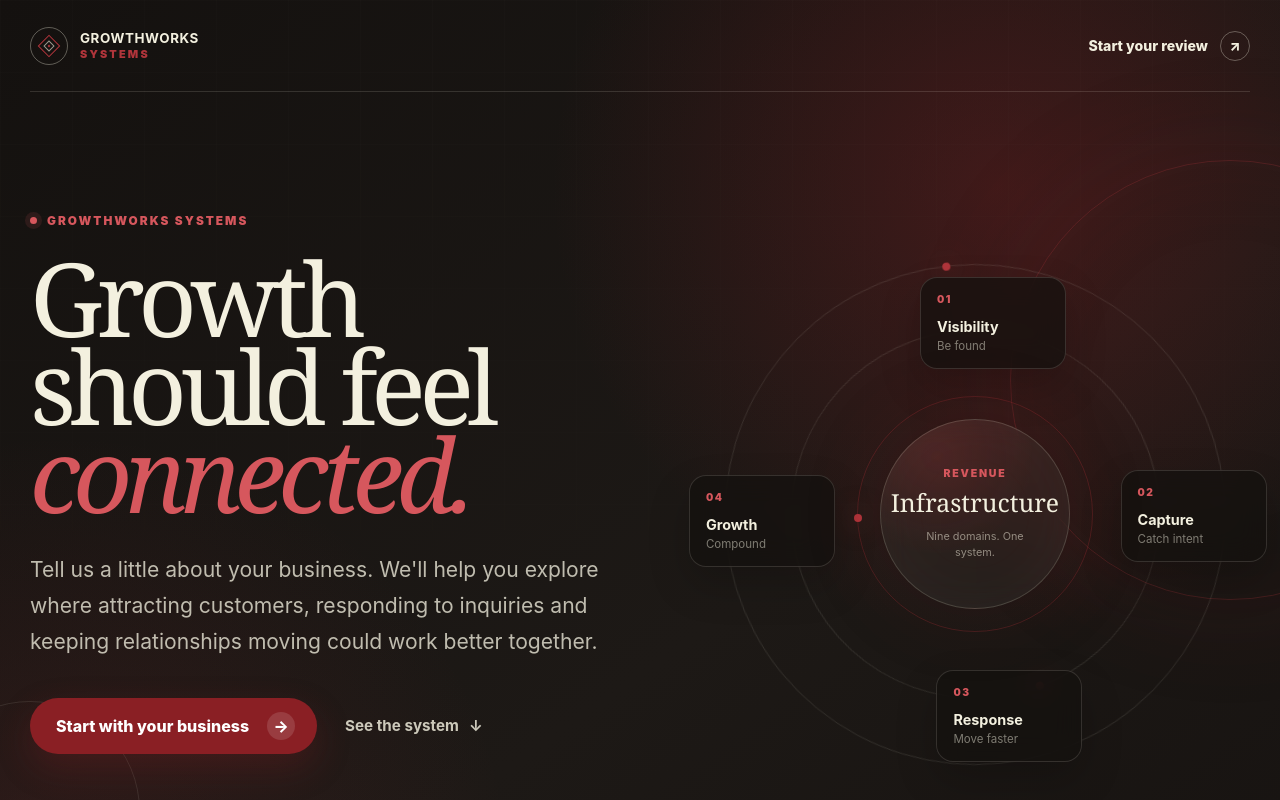
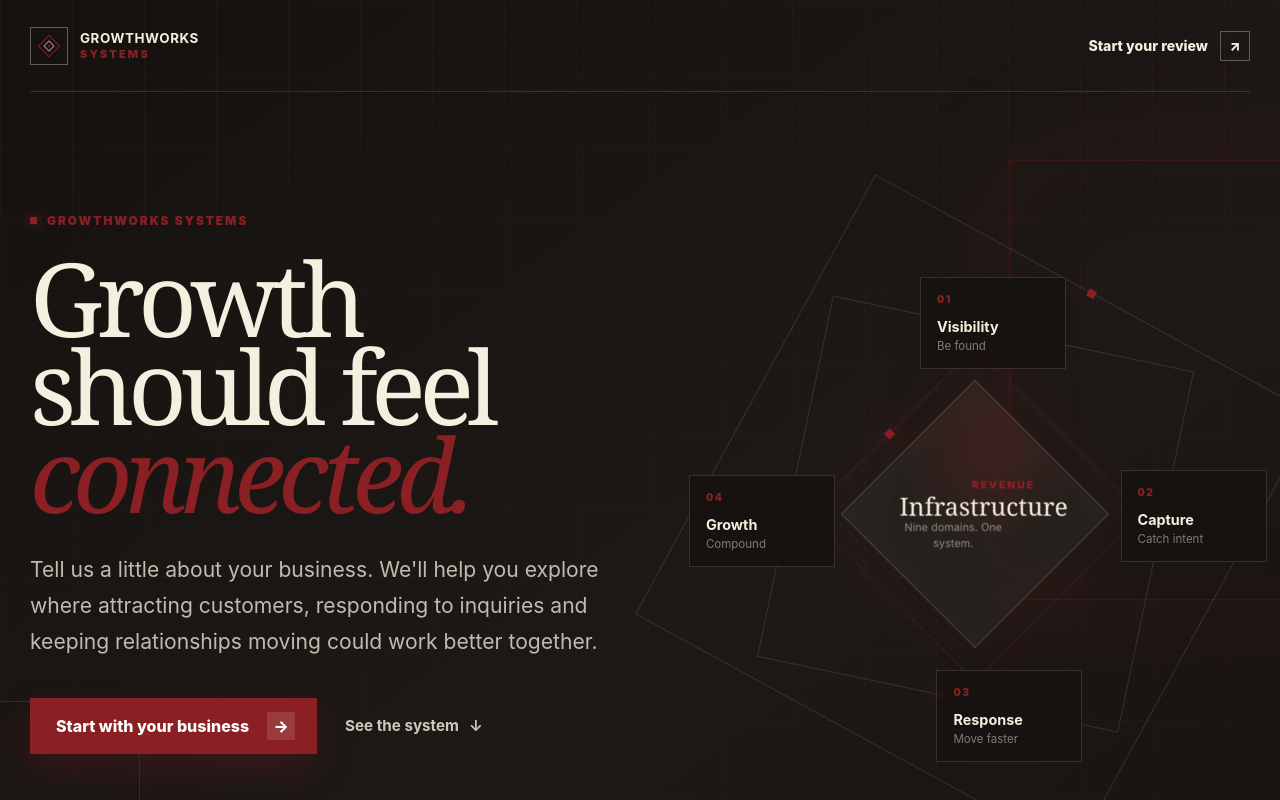
Before and after one commit to jhedserrano-droid/Affilliates-Landing-Pages, a Next.js app in the folder gws-affiliate-system-scaffold/gws-affiliate-system/: page / in a window 1280 px wide. Shown: the top 800 px of the page. Built offline with nearby package versions, Linux system fonts and the light colour scheme.

Commit message:
Sharpen affiliate UI and remove pink accents

```diff
--- a/gws-affiliate-system-scaffold/gws-affiliate-system/src/app/globals.css
+++ b/gws-affiliate-system-scaffold/gws-affiliate-system/src/app/globals.css
@@ -5,8 +5,8 @@
   --cream-deep: #e9e3ce;
   --paper: #fffdf6;
   --maroon: #8a1f24;
-  --maroon-bright: #b1353b;
-  --maroon-dark: #5f1217;
+  --maroon-bright: #8a1f24;
+  --maroon-dark: #4f1115;
   --muted: #706961;
   --line: rgba(23, 20, 17, 0.13);
   --line-light: rgba(243, 240, 223, 0.14);
@@ -14,9 +14,9 @@
   --success: #2f7457;
   --shadow-xl: 0 40px 120px rgba(10, 8, 7, 0.18);
   --shadow-card: 0 18px 52px rgba(41, 27, 21, 0.08);
-  --radius-xl: 34px;
-  --radius-lg: 24px;
-  --radius-md: 16px;
+  --radius-xl: 0px;
+  --radius-lg: 0px;
+  --radius-md: 0px;
 }
 
 * {
@@ -101,7 +101,7 @@ button {
   display: grid;
   place-items: center;
   border: 1px solid rgba(243, 240, 223, 0.34);
-  border-radius: 50%;
+  border-radius: 0;
   position: relative;
 }
 
@@ -162,7 +162,7 @@ button {
   display: grid;
   place-items: center;
   border: 1px solid rgba(243, 240, 223, 0.32);
-  border-radius: 50%;
+  border-radius: 0;
   transition:
     transform 180ms ease,
     background 180ms ease;
@@ -180,7 +180,7 @@ button {
   color: var(--cream);
   background:
     radial-gradient(circle at 78% 18%, rgba(138, 31, 36, 0.34), transparent 34%),
-    radial-gradient(circle at 5% 85%, rgba(177, 53, 59, 0.14), transparent 30%),
+    radial-gradient(circle at 5% 85%, rgba(138, 31, 36, 0.14), transparent 30%),
     linear-gradient(145deg, #14110f 0%, #1d1916 58%, #161210 100%);
   isolation: isolate;
 }
@@ -199,7 +199,7 @@ button {
 
 .hero-glow {
   position: absolute;
-  border-radius: 50%;
+  border-radius: 0;
   filter: blur(0);
   pointer-events: none;
 }
@@ -209,7 +209,7 @@ button {
   height: 440px;
   right: -170px;
   top: 160px;
-  border: 1px solid rgba(177, 53, 59, 0.28);
+  border: 1px solid rgba(138, 31, 36, 0.28);
   box-shadow:
     0 0 120px rgba(138, 31, 36, 0.13),
     inset 0 0 100px rgba(138, 31, 36, 0.06);
@@ -250,13 +250,13 @@ button {
 .eyebrow-dot {
   width: 7px;
   height: 7px;
-  border-radius: 50%;
+  border-radius: 0;
   background: currentColor;
   box-shadow: 0 0 0 5px color-mix(in srgb, currentColor 12%, transparent);
 }
 
 .hero .eyebrow {
-  color: #d6575d;
+  color: #8a1f24;
 }
 
 .hero h1 {
@@ -271,7 +271,7 @@ button {
 
 .headline-accent {
   display: block;
-  color: #d6575d;
+  color: #8a1f24;
   font-style: italic;
   font-weight: 400;
 }
@@ -299,7 +299,7 @@ button {
   justify-content: center;
   gap: 18px;
   padding: 0 22px 0 26px;
-  border-radius: 999px;
+  border-radius: 0;
   text-decoration: none;
   font-weight: 850;
   transition:
@@ -325,7 +325,7 @@ button {
   height: 28px;
   display: grid;
   place-items: center;
-  border-radius: 50%;
+  border-radius: 0;
   background: rgba(255, 255, 255, 0.13);
 }
 
@@ -374,7 +374,7 @@ button {
 .visual-orbit {
   position: absolute;
   border: 1px solid rgba(243, 240, 223, 0.11);
-  border-radius: 50%;
+  border-radius: 0;
 }
 
 .visual-orbit::before {
@@ -384,9 +384,9 @@ button {
   height: 8px;
   top: 50%;
   left: -4px;
-  border-radius: 50%;
+  border-radius: 0;
   background: var(--maroon-bright);
-  box-shadow: 0 0 28px rgba(177, 53, 59, 0.7);
+  box-shadow: 0 0 28px rgba(138, 31, 36, 0.7);
 }
 
 .visual-orbit-large {
@@ -404,7 +404,7 @@ button {
 .visual-orbit-small {
   width: 43%;
   height: 43%;
-  border-color: rgba(177, 53, 59, 0.28);
+  border-color: rgba(138, 31, 36, 0.28);
 }
 
 .visual-core {
@@ -416,10 +416,10 @@ button {
   align-items: center;
   justify-content: center;
   border: 1px solid rgba(243, 240, 223, 0.18);
-  border-radius: 50%;
+  border-radius: 0;
   text-align: center;
   background:
-    radial-gradient(circle at 30% 20%, rgba(177, 53, 59, 0.2), transparent 48%),
+    radial-gradient(circle at 30% 20%, rgba(138, 31, 36, 0.2), transparent 48%),
     rgba(243, 240, 223, 0.035);
   backdrop-filter: blur(12px);
   box-shadow:
@@ -428,7 +428,7 @@ button {
 }
 
 .visual-core-kicker {
-  color: #d6575d;
+  color: #8a1f24;
   font-size: 0.66rem;
   font-weight: 900;
   letter-spacing: 0.17em;
@@ -455,7 +455,7 @@ button {
   width: 146px;
   padding: 15px 16px;
   border: 1px solid rgba(243, 240, 223, 0.14);
-  border-radius: 17px;
+  border-radius: 0;
   background: rgba(20, 17, 15, 0.73);
   backdrop-filter: blur(14px);
   box-shadow: 0 18px 42px rgba(0, 0, 0, 0.18);
@@ -464,7 +464,7 @@ button {
 .visual-node .node-index {
   display: block;
   margin-bottom: 13px;
-  color: #d6575d;
+  color: #8a1f24;
   font-size: 0.64rem;
   font-weight: 900;
   letter-spacing: 0.15em;
@@ -565,7 +565,7 @@ button {
   flex-direction: column;
   padding: 26px;
   border: 1px solid var(--line);
-  border-radius: var(--radius-lg);
+  border-radius: 0;
   background: rgba(255, 253, 246, 0.6);
   box-shadow: var(--shadow-card);
   transition:
@@ -596,7 +596,7 @@ button {
   display: grid;
   place-items: center;
   border: 1px solid var(--line);
-  border-radius: 50%;
+  border-radius: 0;
   color: var(--ink);
   font-size: 0.9rem;
 }
@@ -644,8 +644,8 @@ button {
   height: 520px;
   right: -210px;
   top: -120px;
-  border-radius: 50%;
-  border: 1px solid rgba(177, 53, 59, 0.2);
+  border-radius: 0;
+  border: 1px solid rgba(138, 31, 36, 0.2);
   box-shadow: 0 0 120px rgba(138, 31, 36, 0.11);
   pointer-events: none;
 }
@@ -660,7 +660,7 @@ button {
 }
 
 .eyebrow-light {
-  color: #d6575d;
+  color: #8a1f24;
 }
 
 .diagnostic-copy {
@@ -702,7 +702,7 @@ button {
 }
 
 .diagnostic-point-index {
-  color: #d6575d;
+  color: #8a1f24;
   font-size: 0.65rem;
   font-weight: 900;
   letter-spacing: 0.13em;
@@ -711,7 +711,7 @@ button {
 .funnel-card {
   overflow: hidden;
   border: 1px solid rgba(243, 240, 223, 0.12);
-  border-radius: var(--radius-xl);
+  border-radius: 0;
   background: rgba(255, 253, 246, 0.97);
   color: var(--ink);
   box-shadow: var(--shadow-xl);
@@ -737,7 +737,7 @@ button {
   height: 3px;
   margin-top: 17px;
   overflow: hidden;
-  border-radius: 999px;
+  border-radius: 0;
   background: #e8e0d5;
 }
 
@@ -745,7 +745,7 @@ button {
   position: absolute;
   inset: 0 auto 0 0;
   min-width: 8px;
-  border-radius: inherit;
+  border-radius: 0;
   background: linear-gradient(90deg, var(--maroon), var(--maroon-bright));
   transition: width 320ms ease;
 }
@@ -820,7 +820,7 @@ button {
   width: 100%;
   min-height: 52px;
   border: 1px solid #ddd4c8;
-  border-radius: 14px;
+  border-radius: 0;
   background: #fbf8ee;
   color: var(--ink);
   padding: 13px 14px;
@@ -853,7 +853,7 @@ button {
   margin-top: 20px;
   padding: 16px 17px;
   border: 1px solid rgba(138, 31, 36, 0.11);
-  border-radius: 14px;
+  border-radius: 0;
   background: rgba(138, 31, 36, 0.045);
 }
 
@@ -884,7 +884,7 @@ button {
   justify-content: space-between;
   gap: 18px;
   border: 0;
-  border-radius: 999px;
+  border-radius: 0;
   padding: 0 15px 0 24px;
   color: var(--white);
   background: var(--maroon);
@@ -912,7 +912,7 @@ button {
   height: 32px;
   display: grid;
   place-items: center;
-  border-radius: 50%;
+  border-radius: 0;
   background: rgba(255, 255, 255, 0.13);
 }
 
@@ -961,7 +961,7 @@ button {
   gap: 11px;
   padding: 13px;
   border: 1px solid #ddd4c8;
-  border-radius: 14px;
+  border-radius: 0;
   background: #fbf8ee;
   color: #4e4741;
   font-size: 0.75rem;
@@ -1000,7 +1000,7 @@ button {
   display: grid;
   place-items: center;
   border: 1px solid rgba(138, 31, 36, 0.32);
-  border-radius: 8px;
+  border-radius: 0;
   color: var(--maroon);
   font-size: 0.78rem;
   font-weight: 900;
@@ -1035,7 +1035,7 @@ button {
   min-height: 58px;
   margin-top: 20px;
   border: 1px solid #ddd4c8;
-  border-radius: 999px;
+  border-radius: 0;
   color: #635b54;
   background: transparent;
   font-weight: 800;
@@ -1055,7 +1055,7 @@ button {
   margin: 0 auto 24px;
   display: grid;
   place-items: center;
-  border-radius: 50%;
+  border-radius: 0;
   border: 1px solid rgba(47, 116, 87, 0.24);
   background: rgba(47, 116, 87, 0.08);
   color: var(--success);
@@ -1066,7 +1066,7 @@ button {
   height: 44px;
   display: grid;
   place-items: center;
-  border-radius: 50%;
+  border-radius: 0;
   background: var(--success);
   color: var(--white);
   font-weight: 900;
@@ -1277,7 +1277,7 @@ button {
   }
 
   .funnel-card {
-    border-radius: 24px;
+    border-radius: 0;
   }
 
   .funnel-progress {
@@ -1338,3 +1338,108 @@ button {
     transition: none !important;
   }
 }
+
+
+/* Sharp industrial refinement: no rounded UI chrome, no pink/light-red accents. */
+.brand-mark,
+.header-cta span,
+.button,
+.button-icon,
+.visual-node,
+.visual-core,
+.outcome-card,
+.outcome-arrow,
+.funnel-card,
+.progress-track,
+.progress-track span,
+.field-shell input,
+.field-shell textarea,
+.field-shell select,
+.consent-copy,
+.form-submit,
+.submit-arrow,
+.form-back,
+.interest-card,
+.interest-check,
+.success-mark,
+.success-mark span {
+  border-radius: 0 !important;
+}
+
+.hero .eyebrow,
+.headline-accent,
+.visual-core-kicker,
+.visual-node .node-index,
+.eyebrow-light,
+.diagnostic-point-index {
+  color: var(--maroon);
+}
+
+.button-primary:hover,
+.form-submit:hover:not(:disabled) {
+  background: var(--maroon-dark);
+}
+
+.hero-glow-one,
+.hero-glow-two,
+.diagnostic-glow {
+  border-radius: 0;
+}
+
+.visual-orbit,
+.visual-orbit::before {
+  border-radius: 0;
+}
+
+.visual-orbit {
+  transform: rotate(45deg);
+}
+
+.visual-orbit-large {
+  animation: orbit-spin 26s linear infinite;
+}
+
+.visual-orbit-medium {
+  animation: orbit-spin-reverse 20s linear infinite;
+}
+
+.visual-core {
+  transform: rotate(45deg);
+}
+
+.visual-core > * {
+  transform: rotate(-45deg);
+}
+
+.hero {
+  background:
+    linear-gradient(90deg, rgba(138, 31, 36, 0.08) 1px, transparent 1px),
+    linear-gradient(rgba(138, 31, 36, 0.06) 1px, transparent 1px),
+    linear-gradient(145deg, #14110f 0%, #1d1916 58%, #161210 100%);
+  background-size: 72px 72px, 72px 72px, auto;
+}
+
+.diagnostic-section {
+  background:
+    linear-gradient(90deg, rgba(138, 31, 36, 0.07) 1px, transparent 1px),
+    linear-gradient(rgba(138, 31, 36, 0.05) 1px, transparent 1px),
+    linear-gradient(145deg, #181411, #211b18);
+  background-size: 64px 64px, 64px 64px, auto;
+}
+
+.outcome-card,
+.funnel-card,
+.visual-node {
+  box-shadow: none;
+}
+
+.form-error {
+  background: #f3f0df;
+  color: var(--maroon-dark);
+}
+
+@media (max-width: 720px) {
+  .funnel-card {
+    border-radius: 0;
+  }
+}
```
